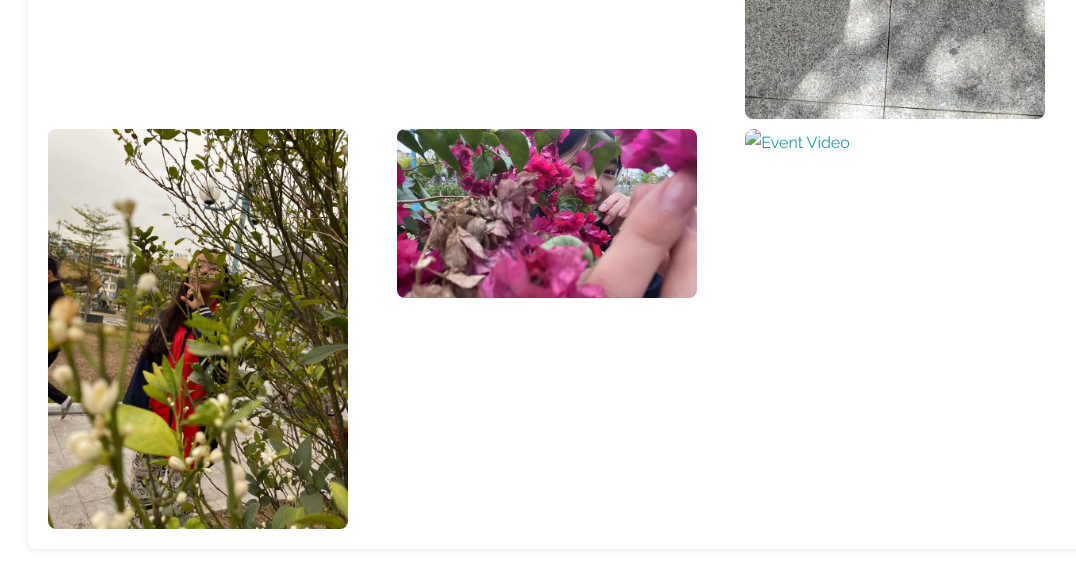
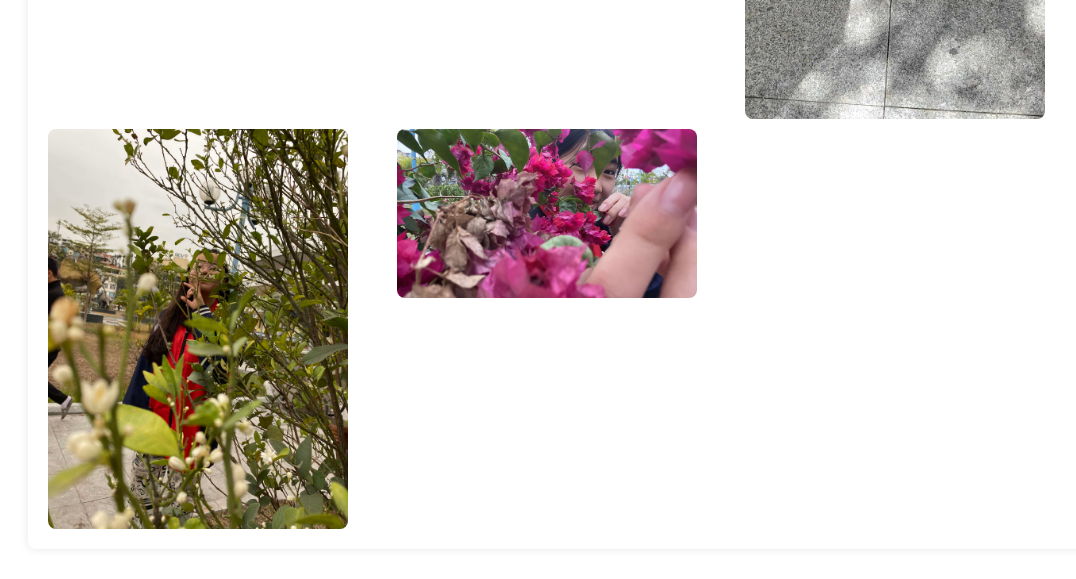
Before and after one commit to SleepyIzme/lai, a plain HTML site: page index.html in a window 1280 px wide. Shown: the part 4860-5439 px from the top of the page, without its empty margins (74-1150 px from the left). Drawn offline with Linux system fonts and the light colour scheme; files whose address does not match are found by name.

Commit message:
Update index.html

```diff
--- a/index.html
+++ b/index.html
@@ -95,7 +95,7 @@
           <a href=".img/event6.jpg" target="_blank"><img src="img/event6.jpg" alt="Event 6"></a>
           <a href=".img/event7.jpg" target="_blank"><img src="img/event7.jpg" alt="Event 7"></a>
           <a href=".img/event8.jpg" target="_blank"><img src="img/event8.jpg" alt="Event 8"></a>
-          <a href="https://youtube.com/shorts/rbsiwHj_srY?si=-gxlCVxi4h-X9fJc" target="_blank"><img src=".img/banner.jpg" alt="Event Video"></a>
+          <a href="https://youtube.com/shorts/rbsiwHj_srY?si=-gxlCVxi4h-X9fJc" target="_blank"></a>
         </div>
       </div>
     </section>
```
